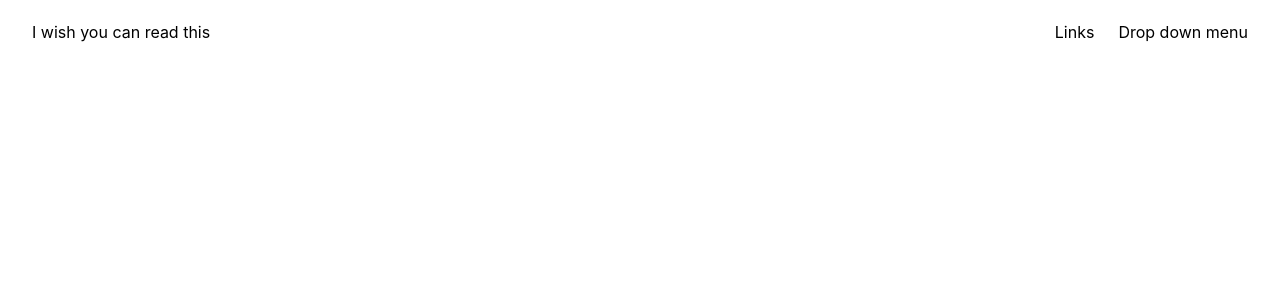
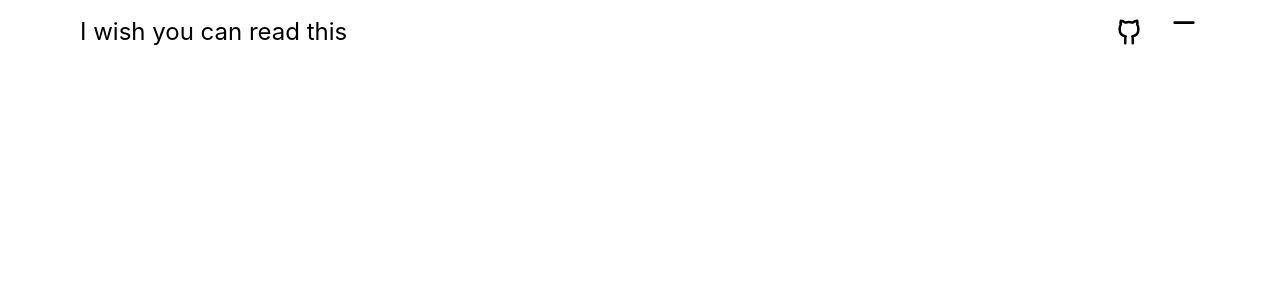
Before and after one commit to OnigiriKing/i-wish-you-can-see-this, a React (Vite) app: page / in a window 1280 px wide. Shown: the top 300 px of the page. Built offline with nearby package versions, Linux system fonts and the light colour scheme.

Commit message:
svg and some links added

```diff
--- /dev/null
+++ b/src/assets/svg/AllSvg.tsx
@@ -0,0 +1,97 @@
+import type { JSX } from "react";
+
+type IconMap = Record<string, JSX.Element>;
+
+export default function allSvg(width: number | string = 24): IconMap {
+  const svg = {
+    dropMenu: (
+      <svg
+        xmlns="http://www.w3.org/2000/svg"
+        width="2em"
+        height="2em"
+        viewBox="0 0 24 24"
+      >
+        <path d="M0 0h24v24H0z" fill="none" />
+        <g
+          fill="none"
+          stroke="currentColor"
+          stroke-dasharray="16"
+          stroke-linecap="round"
+          stroke-linejoin="round"
+          stroke-width="2"
+        >
+          <path d="M5 5h14">
+            <animate
+              fill="freeze"
+              attributeName="stroke-dashoffset"
+              dur="0.3s"
+              values="16;0"
+            />
+          </path>
+          <path stroke-dashoffset="16" d="M5 12h14">
+            <animate
+              fill="freeze"
+              attributeName="stroke-dashoffset"
+              begin="0.3s"
+              dur="0.3s"
+              to="0"
+            />
+          </path>
+          <path stroke-dashoffset="16" d="M5 19h14">
+            <animate
+              fill="freeze"
+              attributeName="stroke-dashoffset"
+              begin="0.6s"
+              dur="0.3s"
+              to="0"
+            />
+          </path>
+        </g>
+      </svg>
+    ),
+    gitHub: (
+      <svg
+        xmlns="http://www.w3.org/2000/svg"
+        width= {width}
+        height={width}
+        viewBox="0 0 24 24"
+      >
+        <path d="M0 0h24v24H0z" fill="none" />
+        <g
+          fill="none"
+          stroke="currentColor"
+          stroke-linecap="round"
+          stroke-linejoin="round"
+          stroke-width="2"
+        >
+          <path
+            stroke-dasharray="32"
+            d="M12 4c1.67 0 2.61 0.4 3 0.5c0.53 -0.43 1.94 -1.5 3.5 -1.5c0.34 1 0.29 2.22 0 3c0.75 1 1 2 1 3.5c0 2.19 -0.48 3.58 -1.5 4.5c-1.02 0.92 -2.11 1.37 -3.5 1.5c0.65 0.54 0.5 1.87 0.5 2.5c0 0.73 0 3 0 3M12 4c-1.67 0 -2.61 0.4 -3 0.5c-0.53 -0.43 -1.94 -1.5 -3.5 -1.5c-0.34 1 -0.29 2.22 0 3c-0.75 1 -1 2 -1 3.5c0 2.19 0.48 3.58 1.5 4.5c1.02 0.92 2.11 1.37 3.5 1.5c-0.65 0.54 -0.5 1.87 -0.5 2.5c0 0.73 0 3 0 3"
+          >
+            <animate
+              fill="freeze"
+              attributeName="stroke-dashoffset"
+              dur="0.6s"
+              values="32;0"
+            />
+          </path>
+          <path
+            stroke-dasharray="10"
+            stroke-dashoffset="10"
+            d="M9 19c-1.41 0 -2.84 -0.56 -3.69 -1.19c-0.84 -0.63 -1.09 -1.66 -2.31 -2.31"
+          >
+            <animate
+              fill="freeze"
+              attributeName="stroke-dashoffset"
+              begin="0.7s"
+              dur="0.2s"
+              to="0"
+            />
+          </path>
+        </g>
+      </svg>
+    ),
+  } satisfies IconMap;
+
+  return svg;
+  }
--- /dev/null
+++ b/src/components/NavComp/NavComp.DropMenu/DropMenu.tsx
@@ -0,0 +1,9 @@
+
+export default function DropMenu() {
+
+    return (
+        <div>
+
+        </div>
+    )
+}
--- a/src/components/NavComp/NavComp.tsx
+++ b/src/components/NavComp/NavComp.tsx
@@ -1,13 +1,29 @@
 import { Link } from "react-router-dom"
+import allSvg from "../../assets/svg/AllSvg"
 
 export default function NavComp() {
+
+    const dropMenu = allSvg().dropMenu;
+    const gitHub = allSvg(30).gitHub;
+
     return (
-        <div className="w-full h-16 flex items-center justify-between px-8">
-            <Link to={"/"} className="">I wish you can read this</Link>
-            <div className="flex gap-6">
-            <div>Links</div>
-            <div>Drop down menu</div>
-            </div>
+      <div className="w-full h-16 flex items-center justify-between px-20">
+        <Link to={"/"} className="text-2xl">
+          I wish you can read this
+        </Link>
+        <div className="flex gap-6 items-center">
+          <div>
+            <Link to="https://github.com/OnigiriKing" className="">
+              {gitHub}
+            </Link>
+          </div>
+          <button
+            type="button"
+            className="items-center hover:text-orange-700 ease-in-out duration-300 cursor-pointer"
+          >
+            {dropMenu}
+          </button>
         </div>
-    )
+      </div>
+    );
 }
```
Also changed, not shown: src/components/MainComp/MainComp.tsx (line endings or trailing spaces).
